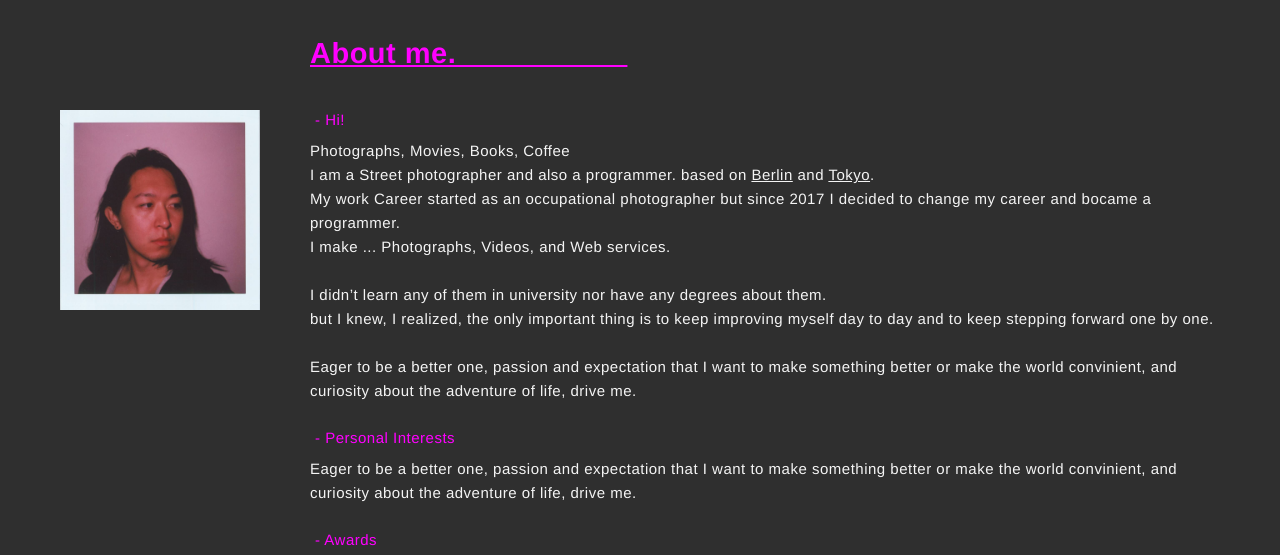
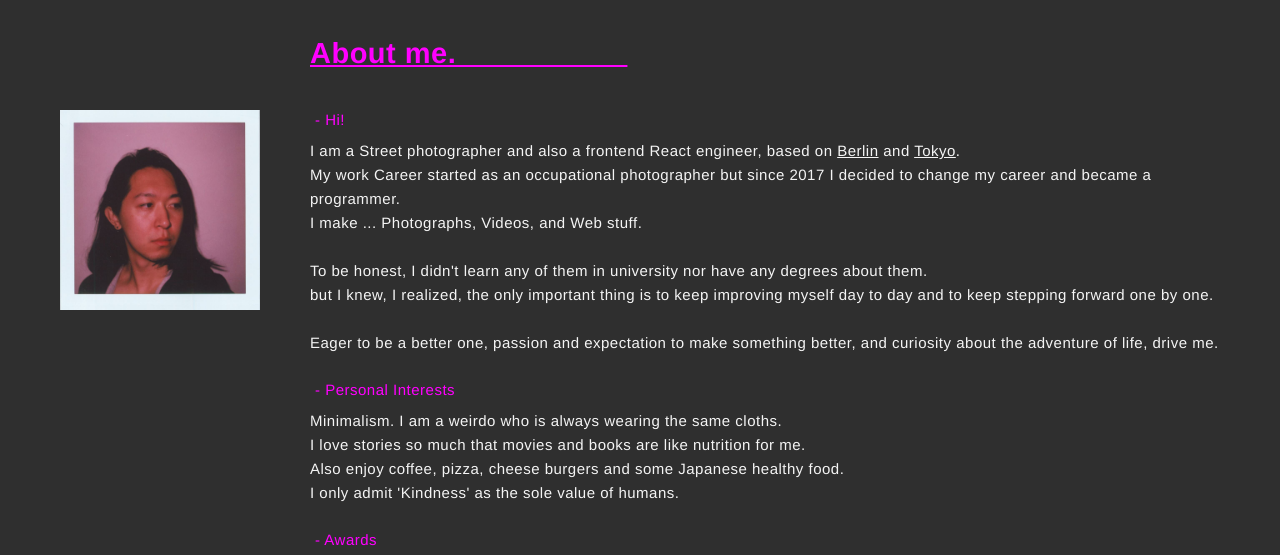
Before and after one commit to Zett-8/tk.dev, a React app: page / in a window 1280 px wide. Shown: the part 900-1455 px from the top of the page. Built offline with nearby package versions, Linux system fonts and the light colour scheme.

Commit message:
modify texts

```diff
--- a/src/components/about.js
+++ b/src/components/about.js
@@ -18,30 +18,29 @@ export default () => {
           </h2>
           <h4>- Hi!</h4>
           <p>
-            Photographs, Movies, Books, Coffee
+            I am a Street photographer and also a frontend React engineer, based on <span style={{ textDecoration: 'underline' }}>Berlin</span> and <span style={{ textDecoration: 'underline' }}>Tokyo</span>.
             <br />
-            I am a Street photographer and also a programmer. based on <span style={{ textDecoration: 'underline' }}>Berlin</span> and <span style={{ textDecoration: 'underline' }}>Tokyo</span>.
-            <br />
-            My work Career started as an occupational photographer but since 2017 I decided to change my career and bocame
+            My work Career started as an occupational photographer but since 2017 I decided to change my career and became
             a programmer.
             <br />
-            I make ... Photographs, Videos, and Web services.
+            I make ... Photographs, Videos, and Web stuff.
             <br />
             <br />
-            I didn’t learn any of them in university nor have any degrees about them.
+            To be honest, I didn&apos;t learn any of them in university nor have any degrees about them.
             <br />
             but I knew, I realized, the only important thing is to keep improving myself day to day and to keep stepping
             forward one by one.
             <br />
             <br />
-            Eager to be a better one, passion and expectation that I want to make something better or make the world
-            convinient, and curiosity about the adventure of life, drive me.
+            Eager to be a better one, passion and expectation to make something better, and curiosity about the adventure of life, drive me.
           </p>
 
           <h4>- Personal Interests</h4>
           <p>
-            Eager to be a better one, passion and expectation that I want to make something better or make the world
-            convinient, and curiosity about the adventure of life, drive me.
+            Minimalism. I am a weirdo who is always wearing the same cloths.<br />
+            I love stories so much that movies and books are like nutrition for me.<br />
+            Also enjoy coffee, pizza, cheese burgers and some Japanese healthy food.<br />
+            I only admit &apos;Kindness&apos; as the sole value of humans.
           </p>
 
           <h4>- Awards</h4>
```
